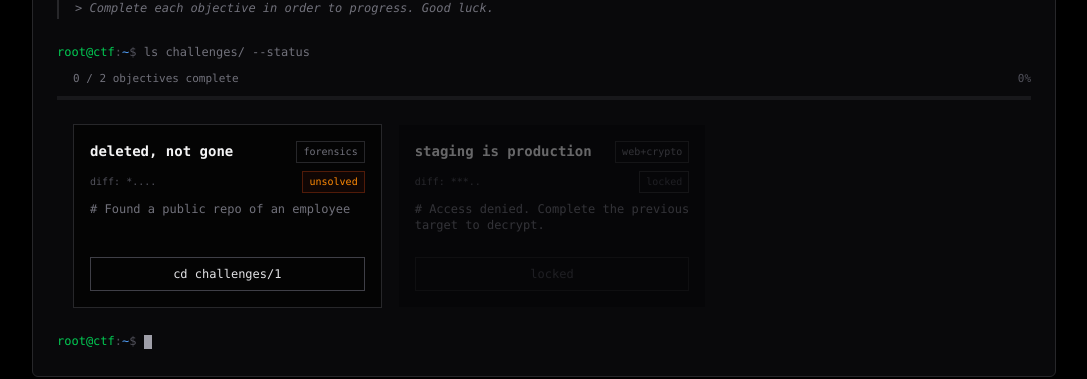
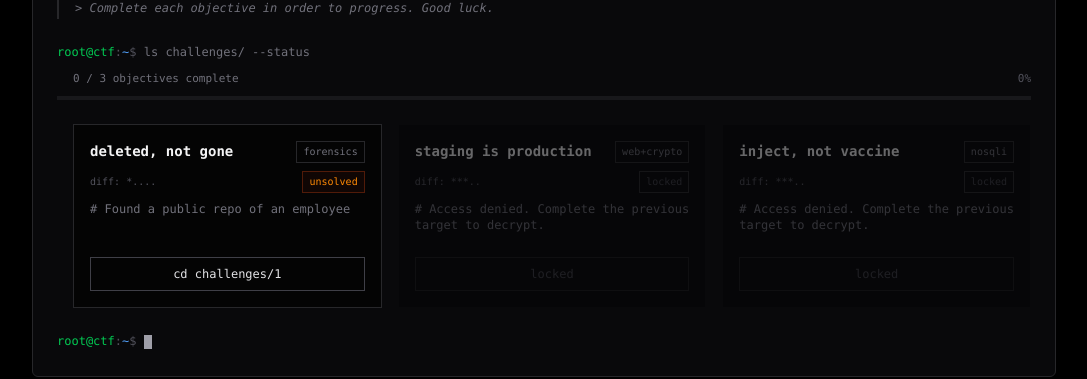
Before and after one commit to heshanthenura/ctf-box, a Next.js app in the folder platform/: page / in a window 1280 px wide. Shown: the part 206-585 px from the top of the page, without its empty margins (96-1183 px from the left). Built offline with nearby package versions, Linux system fonts and the light colour scheme.

Commit message:
feat: add frontend stage 3

```diff
--- a/platform/app/libs/challenges.ts
+++ b/platform/app/libs/challenges.ts
@@ -28,6 +28,15 @@ const challenges: ChallengeType[] = [
     tag: "web+crypto",
     flag: "PT{st4g1ng_1s_pr0ductn_r0le_tru5t_bug}",
   },
+  {
+    id: 3,
+    title: "Inject, Not Vaccine",
+    preview_description: "The login portal trusts whatever shape the query takes",
+    difficulty: "MEDIUM",
+    completed: false,
+    tag: "nosqli",
+    flag: "PT{n0sql_1nj3ct10n_byp4ss3d_4uth}",
+  },
 ];
 
 export { challenges };
--- /dev/null
+++ b/platform/public/challenges/3.md
@@ -0,0 +1,5 @@
+## Stage 3: Inject, Not Vaccine
+
+The decrypted data from Stage 2 points to another internal application: a Login Portal protecting a staging file area. One of the employee accounts from Stage 2 exists here too, but you don't know its password.
+
+The login endpoint builds its database query straight from the request body. It was never designed to expect anything other than plain strings.
```
